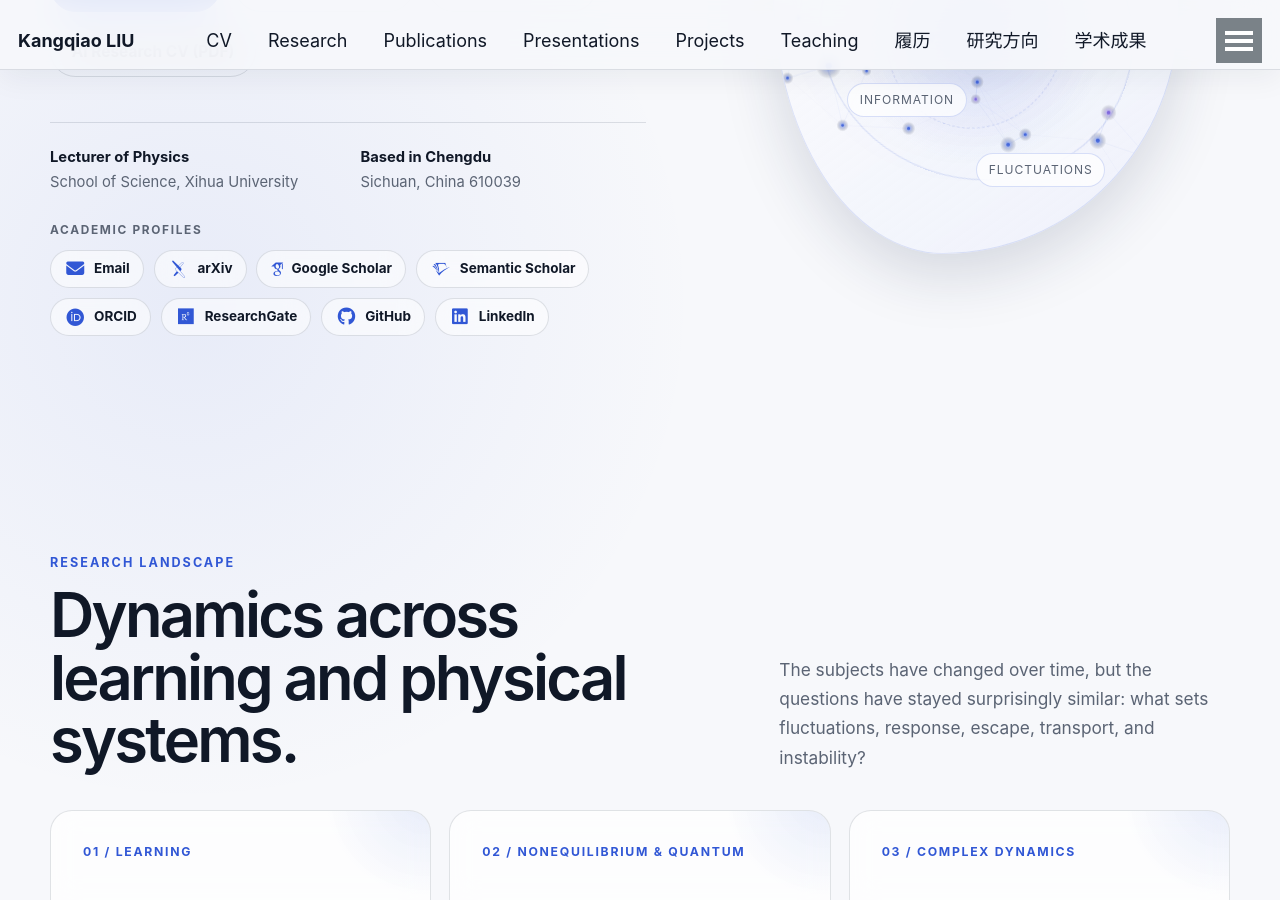
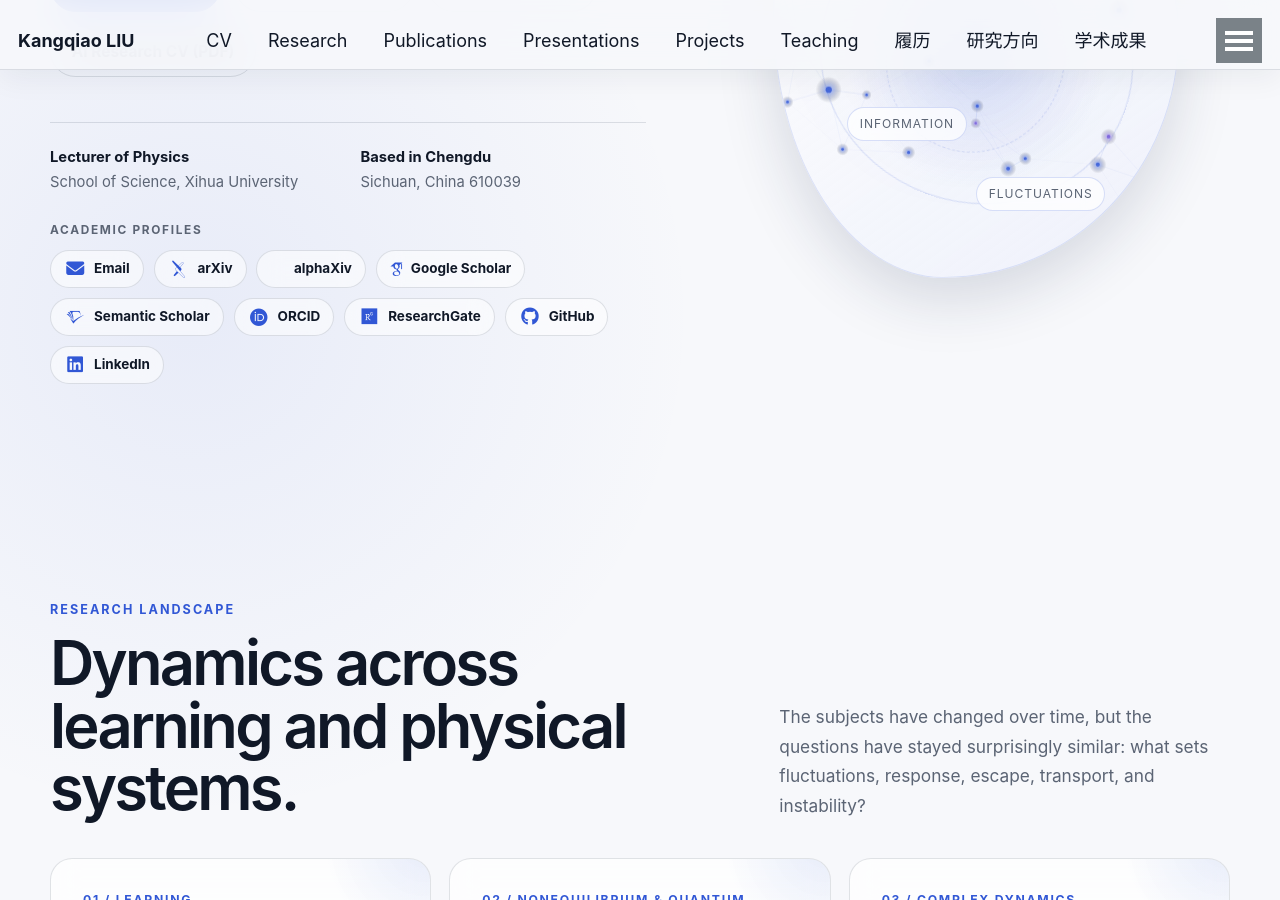
Before and after one commit to KangqiaoLiu/KangqiaoLiu.github.io, a Jekyll site: the page built from _pages/about.md, in a window 1280 px wide and 900 px high, scrolled down 782 px. Built offline with Jekyll 4.4.1, drawn with Linux system fonts in a browser that asks for light colours; some web fonts are replaced.

Commit message:
Add alphaXiv profile to academic links

```diff
--- a/_includes/academic-links.html
+++ b/_includes/academic-links.html
@@ -8,6 +8,11 @@
   {% if academic_author.arxiv %}
     <a href="{{ academic_author.arxiv }}" target="_blank" rel="noopener" aria-label="arXiv profile">
       <i class="ai ai-arxiv ai-fw" aria-hidden="true"></i><span>arXiv</span>
+    </a>
+  {% endif %}
+  {% if academic_author.alphaxiv %}
+    <a href="{{ academic_author.alphaxiv }}" target="_blank" rel="noopener" aria-label="alphaXiv profile">
+      <img class="academic-links__brand-icon" src="https://www.alphaxiv.org/favicon.ico" alt="" width="16" height="16" aria-hidden="true" loading="lazy" decoding="async"><span>alphaXiv</span>
     </a>
   {% endif %}
   {% if academic_author.googlescholar %}
```
